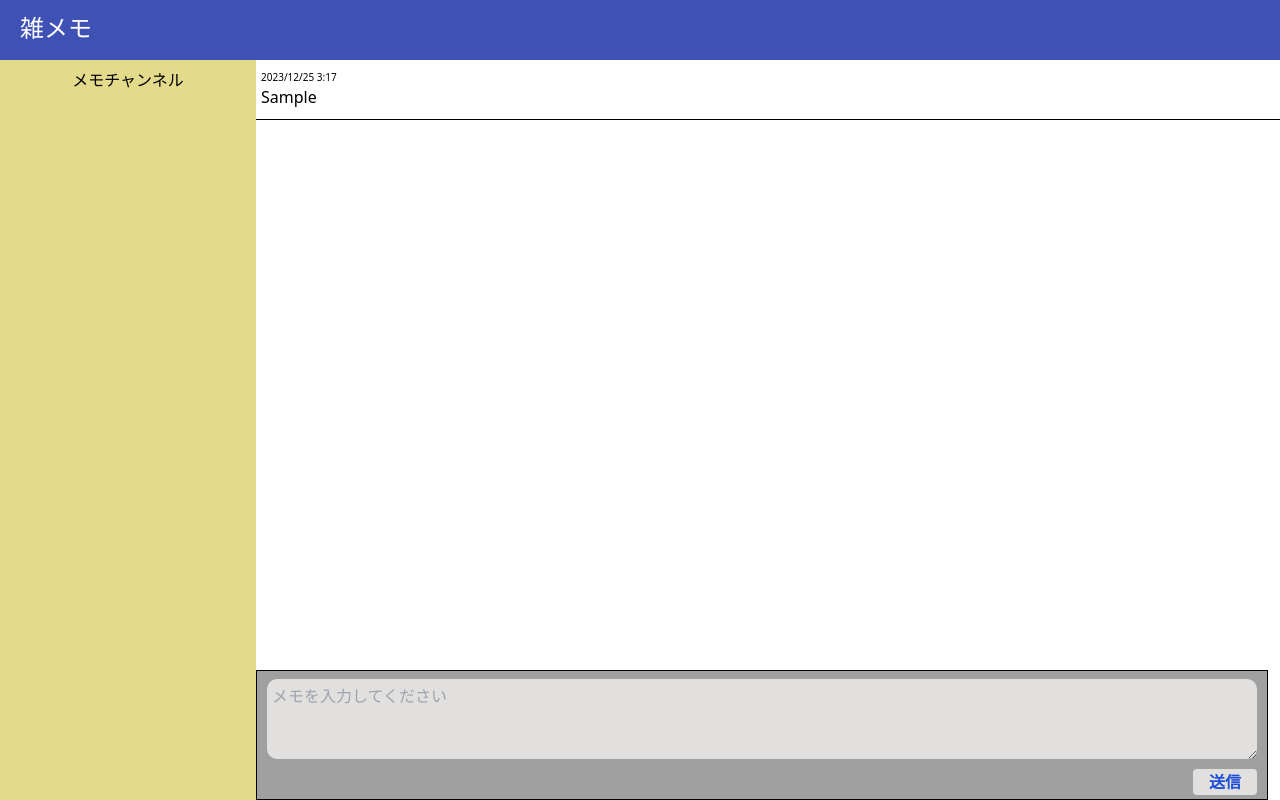
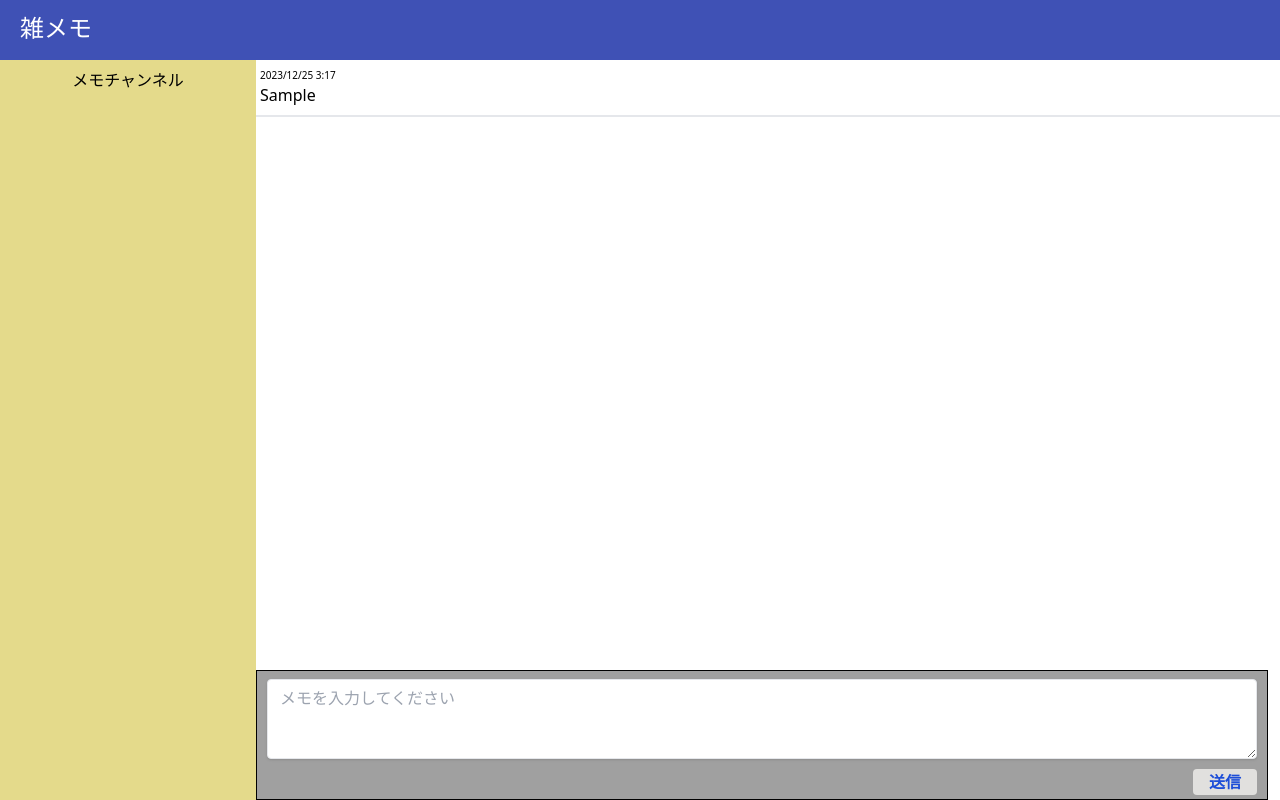
Before and after one commit to mesichicken/zatumemo, a Vue app: page / in a window 1280 px wide. Both pictures are taken after typing "Sample" into the empty fields and a click on the button "送信". Built offline with nearby package versions, Linux system fonts and the light colour scheme.

Commit message:
既存のcssのtailwind化

```diff
--- a/src/renderer/src/components/MemoCard.vue
+++ b/src/renderer/src/components/MemoCard.vue
@@ -19,7 +19,7 @@ const formatDate = (date: Date): string => {
 </script>
 
 <template>
-  <li class="memo-card">
+  <li class="container px-1 py-2 border-b-2">
     <h3>{{ formatDate(props.memo.date) }}</h3>
     <p>{{ props.memo.memo }}</p>
   </li>
@@ -30,9 +30,4 @@ h3 {
   font-size: 10px;
   font-weight: normal;
 }
-.memo-card {
-  width: 100%;
-  padding: 10px 5px;
-  border-bottom: 1px solid #000;
-}
 </style>
--- a/src/renderer/src/components/MemoLists.vue
+++ b/src/renderer/src/components/MemoLists.vue
@@ -30,19 +30,18 @@ const onAdd = (e: Event): void => {
       <div class="container py-1">
         <!-- コントロールキーを押しながらEnterでも送信できる -->
         <textarea
-          id=""
           v-model="memo_content"
-          name=""
           cols="30"
           rows="10"
           placeholder="メモを入力してください"
+          class="shadow appearance-none border rounded w-full py-2 px-3 text-gray-700 leading-tight focus:outline-none focus:shadow-outline"
           @keydown.enter.ctrl="onAdd"
         >
         </textarea>
       </div>
 
       <button
-        class="submit bg-transparent hover:bg-blue-500 text-blue-700 font-semibold hover:text-white py-2 px-4 border border-blue-500 hover:border-transparent rounded"
+        class="submit bg-transparent hover:bg-blue-500 text-blue-700 font-semibold hover:text-white py-2 px-4 hover:border-transparent rounded border-0 outline-none"
         type="submit"
       >
         送信
@@ -95,22 +94,13 @@ $scrollbar-width: 12px;
 .memo-form textarea {
   width: 100%;
   height: 80px;
-  padding: 5px;
-  border-radius: 10px;
-  border: none;
-  outline: none;
   font-size: 16px;
   font-weight: normal;
-  background-color: #e1e0de;
 }
 
 .memo-form .submit {
   margin: 0 0 0 auto;
   line-height: 10px;
-  // width: 40px;
-  // height: 30px;
-  border: none;
-  outline: none;
   background-color: #e1e0de;
   cursor: pointer;
 }
```
